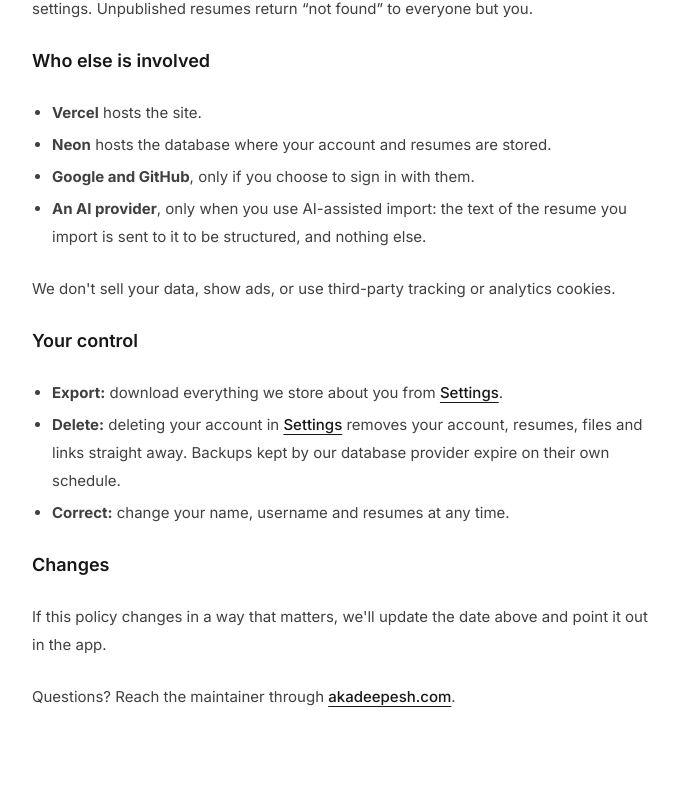
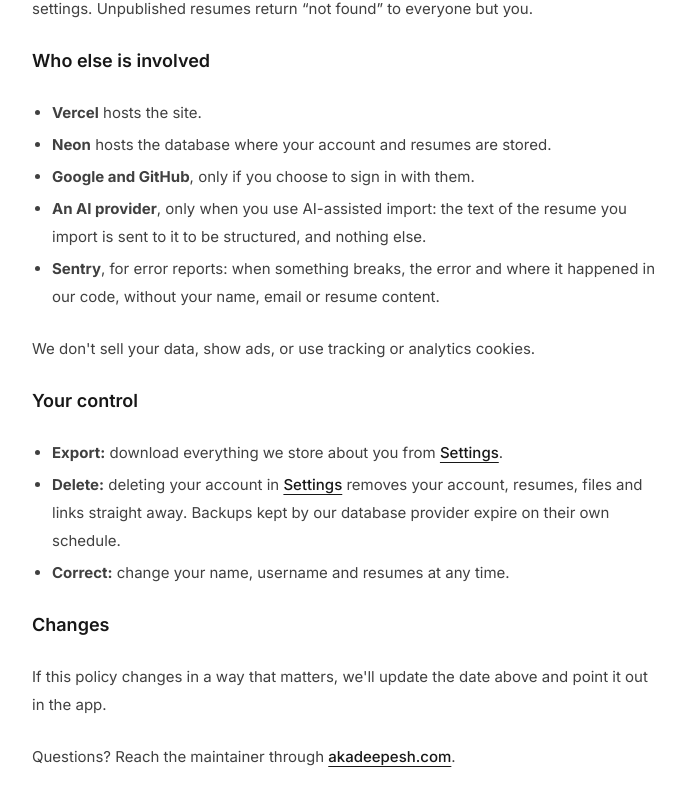
Before and after one commit to akadeepesh/OnlineResume, a Next.js app: page /privacy in a window 1280 px wide. Shown: the part 1042-1847 px from the top of the page, without its empty margins (296-981 px from the left). Before the commit the page ends 1801 px from the top, so only its background shows below. Built offline with nearby package versions, Linux system fonts and the light colour scheme; no server answers.

Commit message:
Mention error reports in the privacy policy

```diff
--- a/src/app/privacy/page.tsx
+++ b/src/app/privacy/page.tsx
@@ -71,8 +71,12 @@ export default function PrivacyPage() {
           <strong>An AI provider</strong>, only when you use AI-assisted import: the text of the resume you import is
           sent to it to be structured, and nothing else.
         </li>
+        <li>
+          <strong>Sentry</strong>, for error reports: when something breaks, the error and where it happened in our
+          code, without your name, email or resume content.
+        </li>
       </ul>
-      <p>We don&apos;t sell your data, show ads, or use third-party tracking or analytics cookies.</p>
+      <p>We don&apos;t sell your data, show ads, or use tracking or analytics cookies.</p>
 
       <h2>Your control</h2>
       <ul>
```
